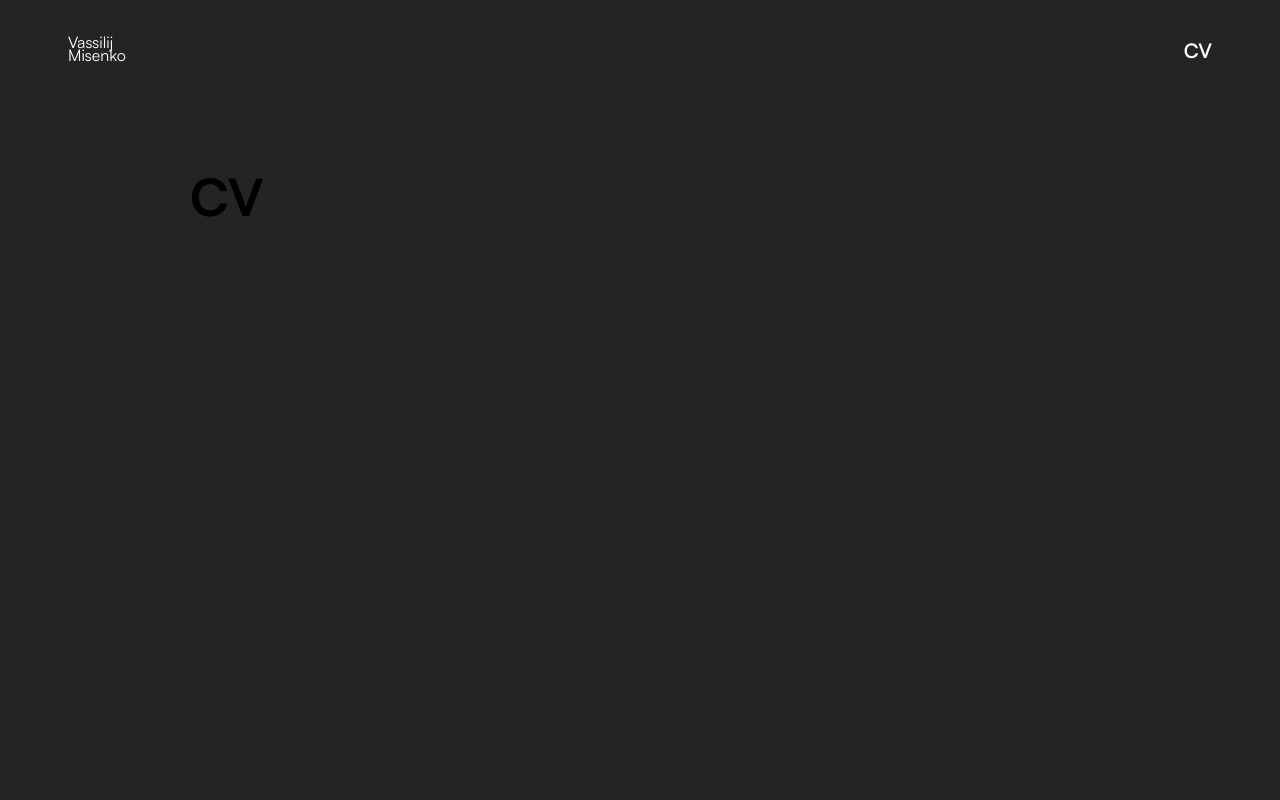
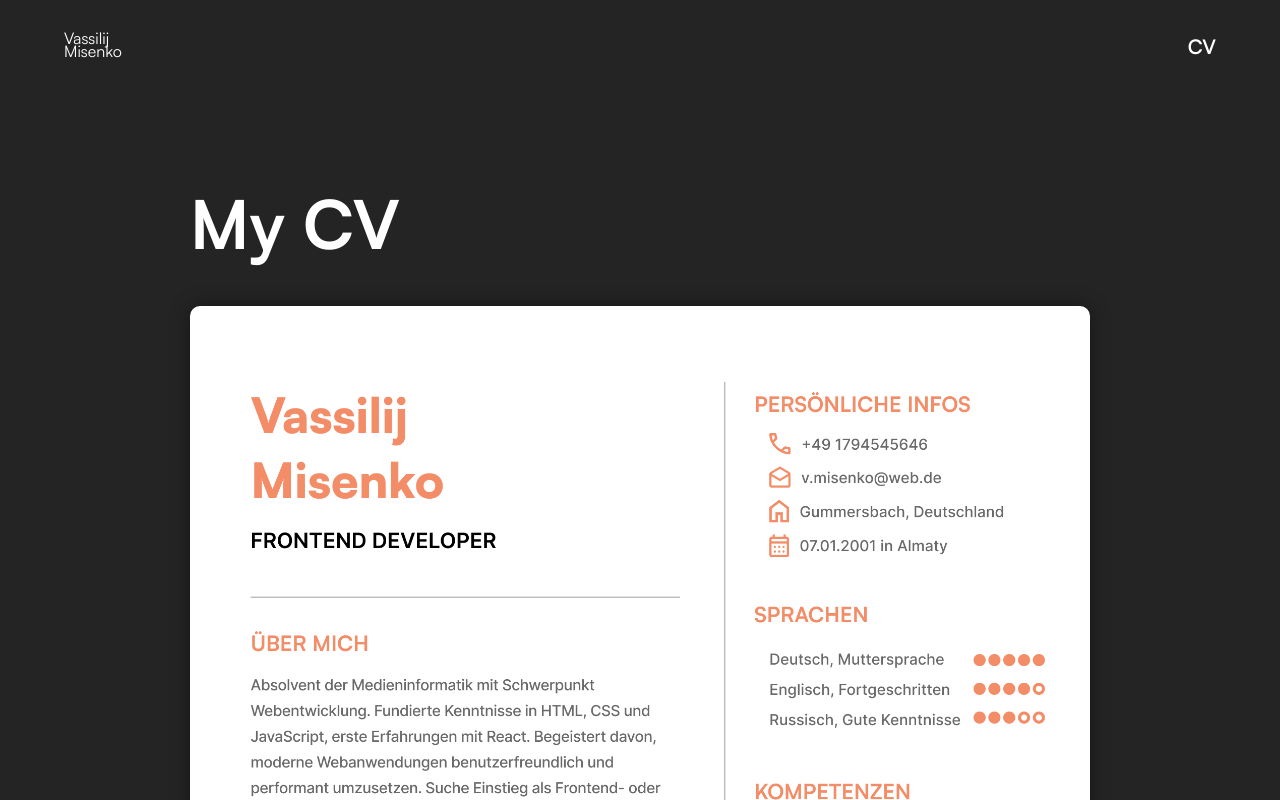
Before and after one commit to VassjaM/Portfolio, a React (Vite) app: page /CV in a window 1280 px wide. Shown: the top 800 px of the page. Built offline with nearby package versions, Linux system fonts and the light colour scheme.

Commit message:
fixed some design issues and added cv preview

```diff
--- a/src/components/Header.css
+++ b/src/components/Header.css
@@ -5,8 +5,7 @@
 }
 
 .site-header {
-    padding: 1rem 3rem;
-    margin: 1.25rem;
+    padding: 2rem 4rem;
     position: relative;
     display: flex;
     justify-content: space-between;
@@ -27,7 +26,7 @@ nav {
 }
 
 .link-header:hover {
-    color: #646cff;
+    color: var(--color-primary-accent);
 }
 
 .logo {
--- a/src/index.css
+++ b/src/index.css
@@ -3,6 +3,7 @@
 :root {
   /* ---colors--- */
     --color-font-primary: rgb(255, 255, 255);
+    --color-primary-accent: #D05353;
     background-color: #242424;
 
   /* ---fonts--- */
--- /dev/null
+++ b/src/pages/CV.css
@@ -0,0 +1,22 @@
+.cv-container {
+    width: 100%;
+    max-width: 900px;
+    margin: 0 auto;
+    padding-top: 3rem;
+}
+
+
+h1 {
+    font-size: 4.2rem;
+    color: var(--color-font-primary);
+}
+
+
+.cv-preview {
+    width: 100%;
+    max-width: 900px;
+    border-radius: 10px;
+    display: block;
+    margin: 0 auto;
+    box-shadow: 0 0 20px rgba(0,0,0,0.4);
+}
--- a/src/pages/CV.jsx
+++ b/src/pages/CV.jsx
@@ -1,11 +1,21 @@
 import Header from "../components/Header";
+import "./CV.css";
+import cvPDF from "../assets/cv/CV - Vassilij Misenko.pdf"
+import cvImage from "../assets/cv/CV - Vassilij Misenko.jpg"
 
 export default function CV() {
   return (
     <div>
       <Header />
-      <div style={{ padding: "2rem", maxWidth: 900, margin: "0 auto" }}>
-        <h1>CV</h1>
+      <div className="cv-container">
+        <h1>My CV</h1>
+      </div>
+      <div>
+         <img
+          src={cvImage}
+          alt="CV Preview"
+          className="cv-preview"
+        />
       </div>
     </div>
   );
```
Also changed, not shown: src/assets/cv/CV - Vassilij Misenko.jpg (added), 1 other file (tests, documents, lock files or other folders).
